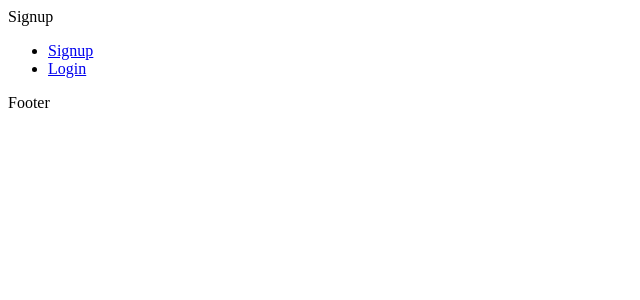
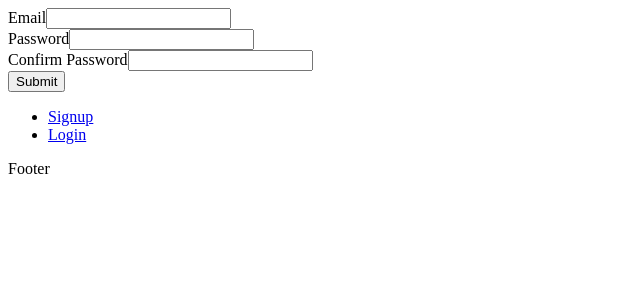
Before and after one commit to ronachen99/petopia-pawesome-companions, a React (Create React App) app in the folder client/: page /signup in a window 1280 px wide. Shown: the top 300 px of the page, without its empty margins (0-640 px from the left). Built offline with nearby package versions, Linux system fonts and the light colour scheme.

Commit message:
added signup form for formik

```diff
--- a/client/package.json
+++ b/client/package.json
@@ -9,6 +9,7 @@
     "@testing-library/jest-dom": "^5.11.4",
     "@testing-library/react": "^11.1.0",
     "@testing-library/user-event": "^12.1.10",
+    "formik": "^2.4.2",
     "graphql": "^15.4.0",
     "jwt-decode": "^2.2.0",
     "react": "^17.0.1",
@@ -17,7 +18,8 @@
     "react-router-dom": "^6.2.1",
     "react-scripts": "5.0.1",
     "redux": "^4.2.1",
-    "web-vitals": "^2.1.4"
+    "web-vitals": "^2.1.4",
+    "yup": "^1.2.0"
   },
   "devDependencies": {
     "@tailwindcss/forms": "^0.5.3",
--- /dev/null
+++ b/client/src/components/SignupForm.js
@@ -0,0 +1,68 @@
+import React from 'react';
+import { Formik, Form, Field, ErrorMessage, FormikHelpers } from 'formik';
+import * as Yup from 'yup';
+import { ADD_USER } from '../utils/mutations';
+import { useMutation } from '@apollo/client';
+
+const SignupForm = () => {
+  const [addUser] = useMutation(ADD_USER);
+  const formFields = [
+    { label: 'Email', name: 'email', type: 'email' },
+    { label: 'Password', name: 'password', type: 'password' },
+    { label: 'Confirm Password', name: 'confirmPassword', type: 'password' }
+  ];
+
+  const validationSchema = Yup.object({
+    email: Yup.string()
+      .email('Invalid email address')
+      .required('Email is required'),
+    password: Yup.string()
+      .min(5, 'Password must be at least 5 characters')
+      .required('Password is required'),
+    confirmPassword: Yup.string()
+      .oneOf([Yup.ref('password'), null], 'Passwords must match')
+      .required('Confirm password is required')
+  });
+
+  const initialValues = {
+    email: '',
+    password: '',
+    confirmPassword: ''
+  };
+
+  const handleSubmit = async (userValues) => {
+    console.log(userValues);
+    const { email, password } = userValues;
+    const { data } = await addUser({
+      variables: { email, password }
+    });
+    console.log(data);
+  };
+
+  return (
+    <div>
+      <Formik
+        initialValues={initialValues}
+        validationSchema={validationSchema}
+        onSubmit={handleSubmit}
+      >
+        {({ isValid, isSubmitting }) => (
+          <Form>
+            {formFields.map((field, index) => (
+              <div key={index}>
+                <label htmlFor={field.name}>{field.label}</label>
+                <Field type={field.type} id={field.name} name={field.name} />
+                <ErrorMessage name={field.name} component="p" />
+              </div>
+            ))}
+            <button type="submit" disabled={!isValid || isSubmitting}>
+              Submit
+            </button>
+          </Form>
+        )}
+      </Formik>
+    </div>
+  );
+};
+
+export default SignupForm;
--- a/client/src/pages/Signup.js
+++ b/client/src/pages/Signup.js
@@ -1,7 +1,12 @@
 import React from 'react';
+import SignupForm from '../components/SignupForm';
 
 const Signup = () => {
-  return <div>Signup</div>;
+  return (
+    <div>
+      <SignupForm />
+    </div>
+  );
 };
 
 export default Signup;
--- a/client/src/utils/mutations.js
+++ b/client/src/utils/mutations.js
@@ -48,7 +48,7 @@ export const ADD_USER = gql`
 `;
 
 export const UPDATE_PET = gql`
-  mutation UpdatePet($petId: ID!, $name: String!) {
+  mutation updatePet($petId: ID!, $name: String!) {
     updatePet(petID: $petId, name: $name) {
       _id
       name
```
Also changed, not shown: client/.eslintrc.json.
